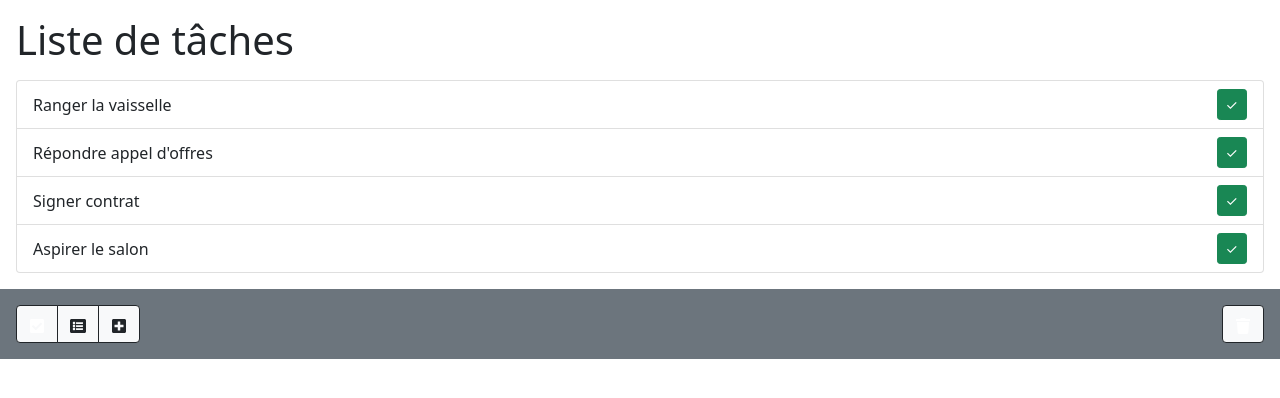
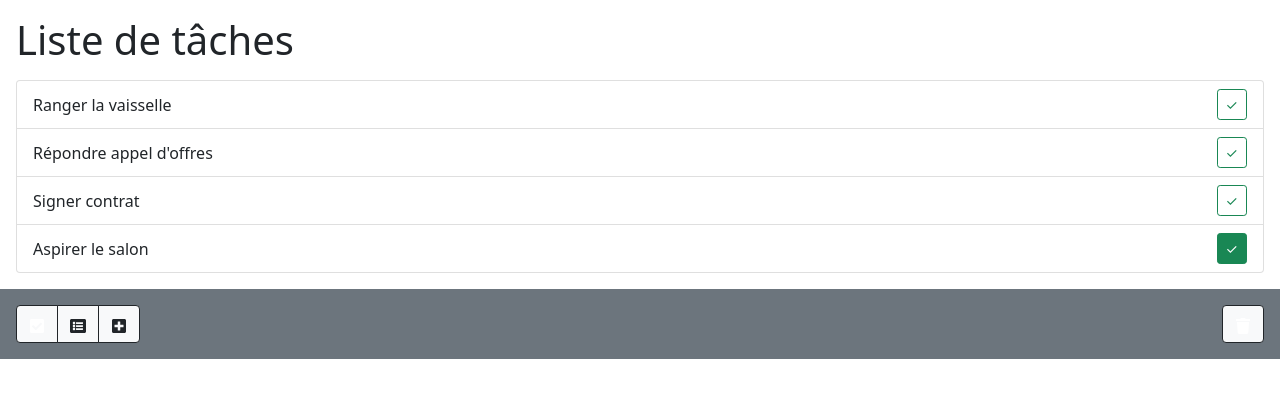
Before and after one commit to faboo03/react-training-stereo, a React (Create React App) app: page / in a window 1280 px wide. Shown: the top 398 px of the page. Built offline with nearby package versions, Linux system fonts and the light colour scheme.

Commit message:
all component

```diff
--- a/package.json
+++ b/package.json
@@ -8,6 +8,7 @@
     "@testing-library/user-event": "^12.1.10",
     "bootstrap": "^5.1.3",
     "jquery": "^3.6.0",
+    "object-hash": "^2.2.0",
     "popper.js": "^1.16.1",
     "prop-types": "^15.7.2",
     "react": "^17.0.2",
--- a/src/App.css
+++ /dev/null
@@ -1,38 +0,0 @@
-.App {
-  text-align: center;
-}
-
-.App-logo {
-  height: 40vmin;
-  pointer-events: none;
-}
-
-@media (prefers-reduced-motion: no-preference) {
-  .App-logo {
-    animation: App-logo-spin infinite 20s linear;
-  }
-}
-
-.App-header {
-  background-color: #282c34;
-  min-height: 100vh;
-  display: flex;
-  flex-direction: column;
-  align-items: center;
-  justify-content: center;
-  font-size: calc(10px + 2vmin);
-  color: white;
-}
-
-.App-link {
-  color: #61dafb;
-}
-
-@keyframes App-logo-spin {
-  from {
-    transform: rotate(0deg);
-  }
-  to {
-    transform: rotate(360deg);
-  }
-}
--- a/src/App.js
+++ b/src/App.js
@@ -1,4 +1,3 @@
-import './App.css';
 import 'bootstrap/dist/css/bootstrap.min.css';
 import { useState } from 'react';
 import TodoList from './components/TodoList';
@@ -23,13 +22,24 @@ function App() {
     setTasks([...tasks,task]);
   }
 
+  let toggleCompleted = (taskId) => {
+      let currentTask = tasks.map((task) => {
+          if(task.id === taskId) {
+            task.completed = !task.completed
+          }
+          return task;
+        }
+      )
+      setTasks(currentTask);
+  }
+
   return (
     <BrowserRouter>
         <Routes>
             <Route path="/" element={<Layout />} >
                 <Route path="add-task" element={<AddTodo addTask={addTask} />} />
-                <Route path=":search" element={<TodoList tasks={ tasks }/>} />
-                <Route index element={<TodoList tasks={ tasks }/>} />
+                <Route path=":search" element= {<TodoList tasks={ tasks } toggleCompleted={toggleCompleted}/>} />
+                <Route index element={<TodoList tasks={ tasks } toggleCompleted={toggleCompleted} />} />
             </Route>
         </Routes>
     </BrowserRouter>
--- a/src/components/AddTodo.js
+++ b/src/components/AddTodo.js
@@ -1,4 +1,7 @@
 import { useNavigate } from "react-router-dom";
+import objectHash from "object-hash";
+import { now } from "jquery";
+
 
 function AddTodo({ addTask }) {
 
@@ -12,6 +15,7 @@ function AddTodo({ addTask }) {
         evt.preventDefault();
         addTask(
             {
+                id: objectHash.MD5(evt.target[0].value + now()),
                 name: evt.target[0].value,
                 completed: false
             }
--- a/src/components/Todo.js
+++ b/src/components/Todo.js
@@ -1,33 +1,14 @@
-import { Component } from "react";
-
-class Todo extends Component {
-
-    constructor(props) {
-        super(props);
-        let {todo} = this.props;
-        this.state = {
-            isChecked: todo.completed,
-            name: todo.name
-        };
+function Todo({name, completed, id,  toggleCompleted}) {
+    const onClick = () => {
+        toggleCompleted(id);
     }
 
-    checkTodo = () => {
-        this.setState(
-            (previousValue, props) =>  ({
-                isChecked: !previousValue.isChecked
-            })
-        )
-    }
-
-    render() {
-        let className = "list-group-item d-flex align-items-center";
-        return (
-            <li className={className + (this.state.isChecked?" bg-success":"")}>
-                {this.state.name}
-                <button onClick={this.checkTodo} className={this.state.isChecked?"btn btn-sm ms-auto btn-outline-success":"btn btn-sm ms-auto btn-success"} >&#x2713;</button>
-            </li>
-        );
-    }
+    return (
+        <li className="list-group-item d-flex align-items-center">
+            {name}
+            <button onClick={onClick} className={completed?"btn btn-sm ms-auto btn-success":"btn btn-sm ms-auto btn-outline-success"} >&#x2713;</button>
+        </li>
+    );
 }
 
 export default Todo;
--- a/src/components/TodoList.js
+++ b/src/components/TodoList.js
@@ -1,11 +1,8 @@
-import { useState } from 'react';
 import { useParams } from 'react-router-dom';
 import Todo from './Todo';
 
-function TodoList(props) {
+function TodoList({tasks, toggleCompleted}) {
     const {search} = useParams();
-
-    const [tasks, setTasks] = useState(props.tasks);
 
     let filteredTasks = tasks;
 
@@ -13,14 +10,16 @@ function TodoList(props) {
         filteredTasks = tasks.filter(task => task.completed);
     }
 
-
     return (
         <>
             <h1 className="m-3">Liste de tâches</h1>
             <ul className="list-group m-3">
-                { filteredTasks.map(
-                    (task,key) => <Todo todo={task} key={key} />
-                )}
+                { filteredTasks.length > 0 ?
+                    filteredTasks.map(
+                        (task,key) => <Todo {...task} toggleCompleted={toggleCompleted} key={key} />
+                    ) :
+                    <li className="list-group-item d-flex align-items-center">Aucune Tâche</li>
+            }
             </ul>
         </>
     )
--- a/src/data.json
+++ b/src/data.json
@@ -17,6 +17,6 @@
     {
         "id": "jserv4sw",
         "name": "Aspirer le salon",
-        "completed": false
+        "completed": true
     }
 ]
```
Also changed, not shown: 2 other files (tests, documents, lock files or other folders).
